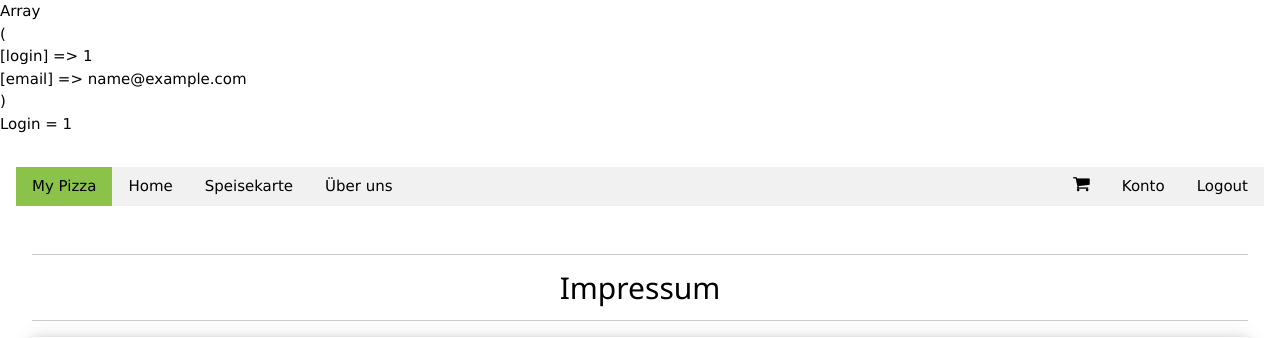
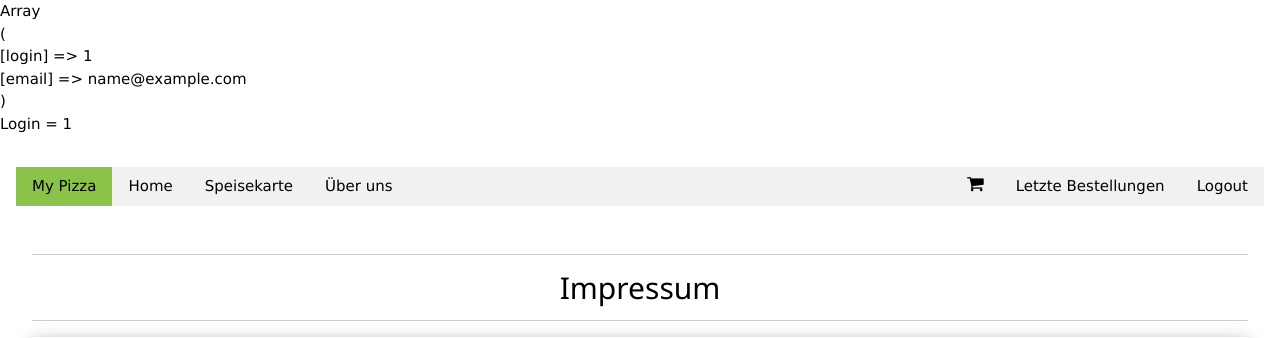
Before and after one commit to knoms/myPizza, a PHP site: page /impressum.php in a window 1280 px wide. Shown: the top 338 px of the page. Run offline with PHP 8.4, Linux system fonts and the light colour scheme; the visitor is signed in with stand-in values (Sample User, id 1).

Commit message:
Update impressum.php

```diff
--- a/impressum.php
+++ b/impressum.php
@@ -45,7 +45,7 @@ echo nl2br(print_r($_SESSION,true)); // Nur zu Debugzwecken, kann auskommentiert
 
 	 				if ($eingeloggt==true){ ?>
 		  				<a href='php/logout.php' class='w3-bar-item w3-button w3-right'>Logout</a>
-		  				<a href='konto.php' class='w3-bar-item w3-button w3-right'>Konto</a>
+		  				<a href='letzteBestellungen.php' class='w3-bar-item w3-button w3-right'>Letzte Bestellungen</a>
 		  				<a href='warenkorb.php' class='w3-bar-item w3-button w3-right'><i class='w3-large fa fa-shopping-cart'></i></a>
 		  				<?php
 	  				}
```
